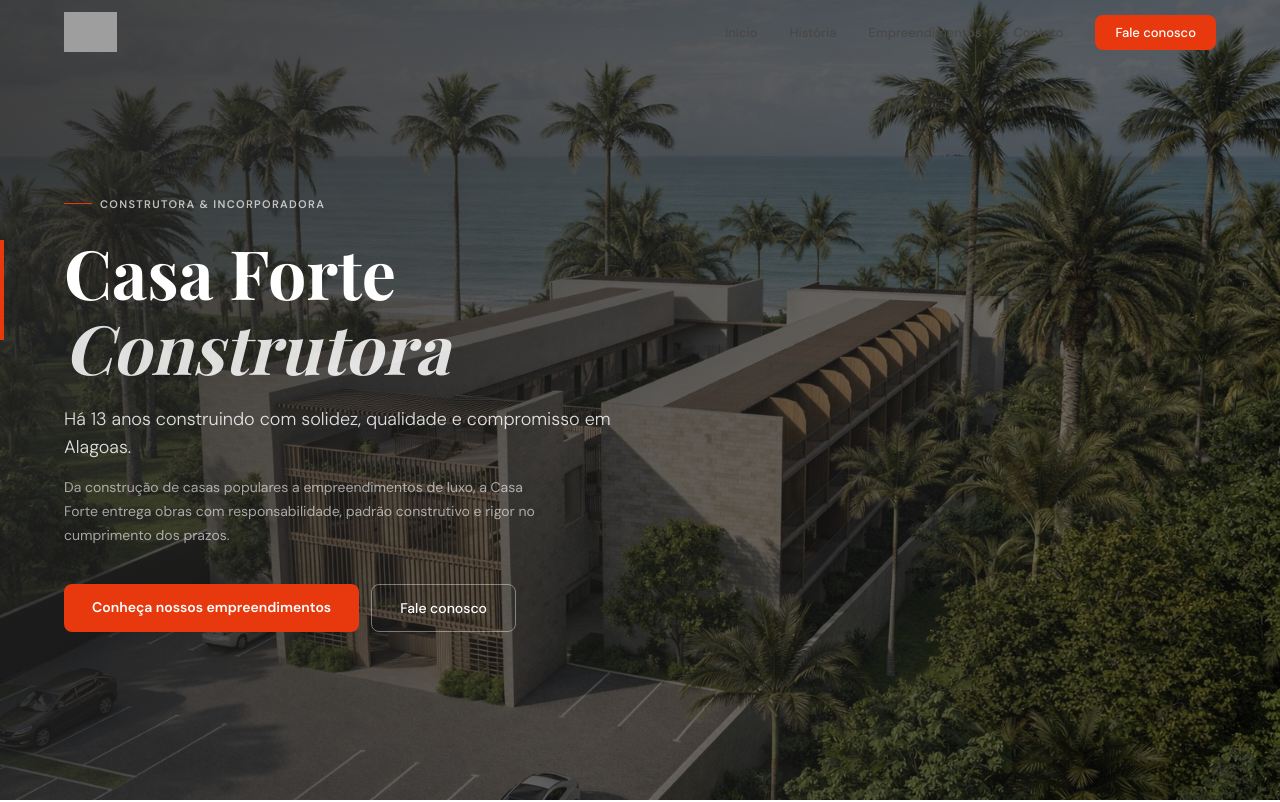
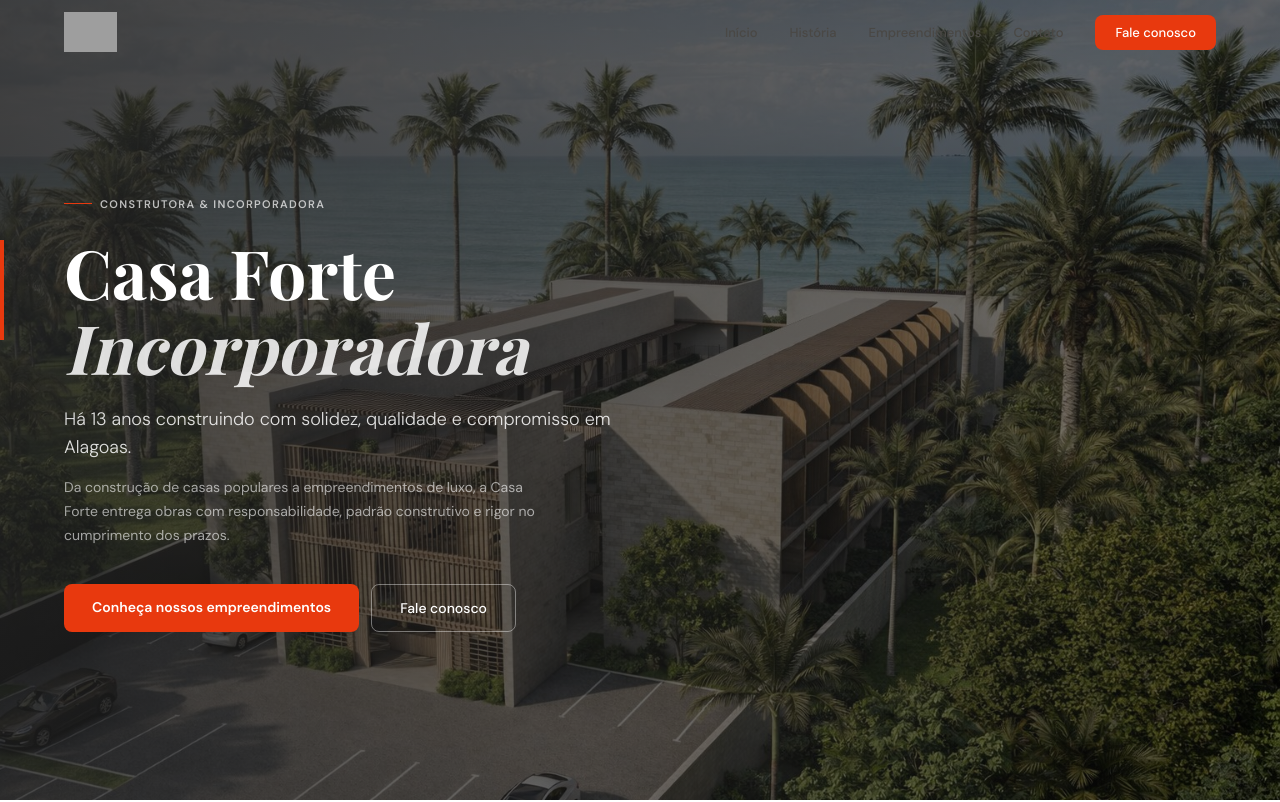
Before and after one commit to engsergiocorrea/casaforte-site, a Next.js app: page / in a window 1280 px wide. Shown: the top 802 px of the page. Built offline with nearby package versions, Linux system fonts and the light colour scheme; grey boxes are pictures that could not be loaded; a web font is replaced by a local one.

Commit message:
fix hero title

```diff
--- a/src/components/Hero.tsx
+++ b/src/components/Hero.tsx
@@ -12,7 +12,7 @@ export default function Hero() {
           </div>
           <h1 style={{fontFamily:'Playfair Display, serif',fontSize:'clamp(32px, 8vw, 68px)',fontWeight:'700',color:'#FFFFFF',lineHeight:1.1,marginBottom:'20px'}}>
             Casa Forte<br />
-            <em style={{fontStyle:'italic',color:'rgba(255,255,255,0.85)'}}>Construtora</em>
+            <em style={{fontStyle:'italic',color:'rgba(255,255,255,0.85)'}}>Incorporadora</em>
           </h1>
           <p style={{fontSize:'clamp(15px, 4vw, 18px)',fontWeight:'300',color:'rgba(255,255,255,0.85)',lineHeight:1.6,marginBottom:'14px'}}>
             Há 13 anos construindo com solidez, qualidade e compromisso em Alagoas.
@@ -24,8 +24,7 @@ export default function Hero() {
             <a href="#empreendimentos" style={{padding:'14px 28px',background:'#E8390E',color:'white',borderRadius:'8px',fontSize:'14px',fontWeight:'600',display:'inline-block',textAlign:'center'}}>
               Conheça nossos empreendimentos
             </a>
-            <a href="https://wa.me/5582991017208" target="_blank" rel="noopener noreferrer"
-              style={{padding:'14px 28px',background:'transparent',color:'white',border:'1px solid rgba(255,255,255,0.4)',borderRadius:'8px',fontSize:'14px',fontWeight:'500',display:'inline-block',textAlign:'center'}}>
+            <a href="https://wa.me/5582991017208" target="_blank" rel="noopener noreferrer" style={{padding:'14px 28px',background:'transparent',color:'white',border:'1px solid rgba(255,255,255,0.4)',borderRadius:'8px',fontSize:'14px',fontWeight:'500',display:'inline-block',textAlign:'center'}}>
               Fale conosco
             </a>
           </div>
```
